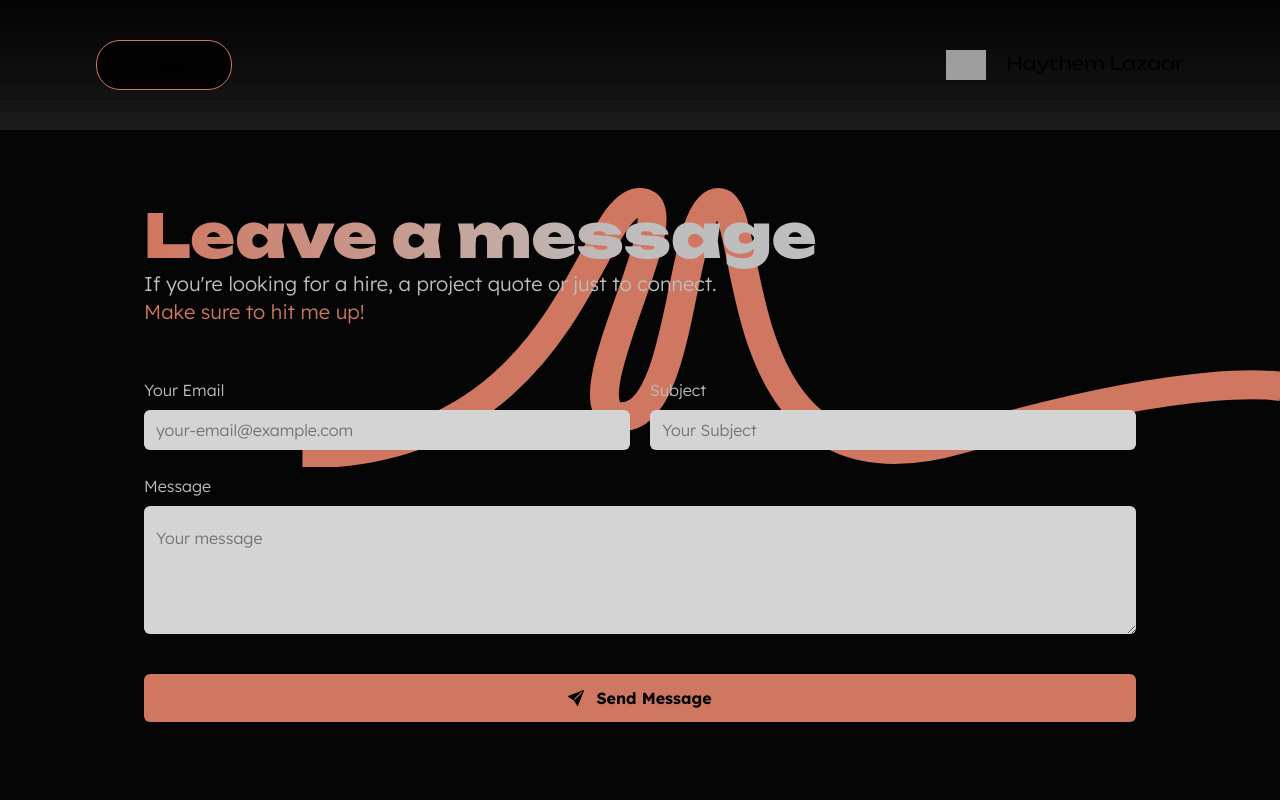
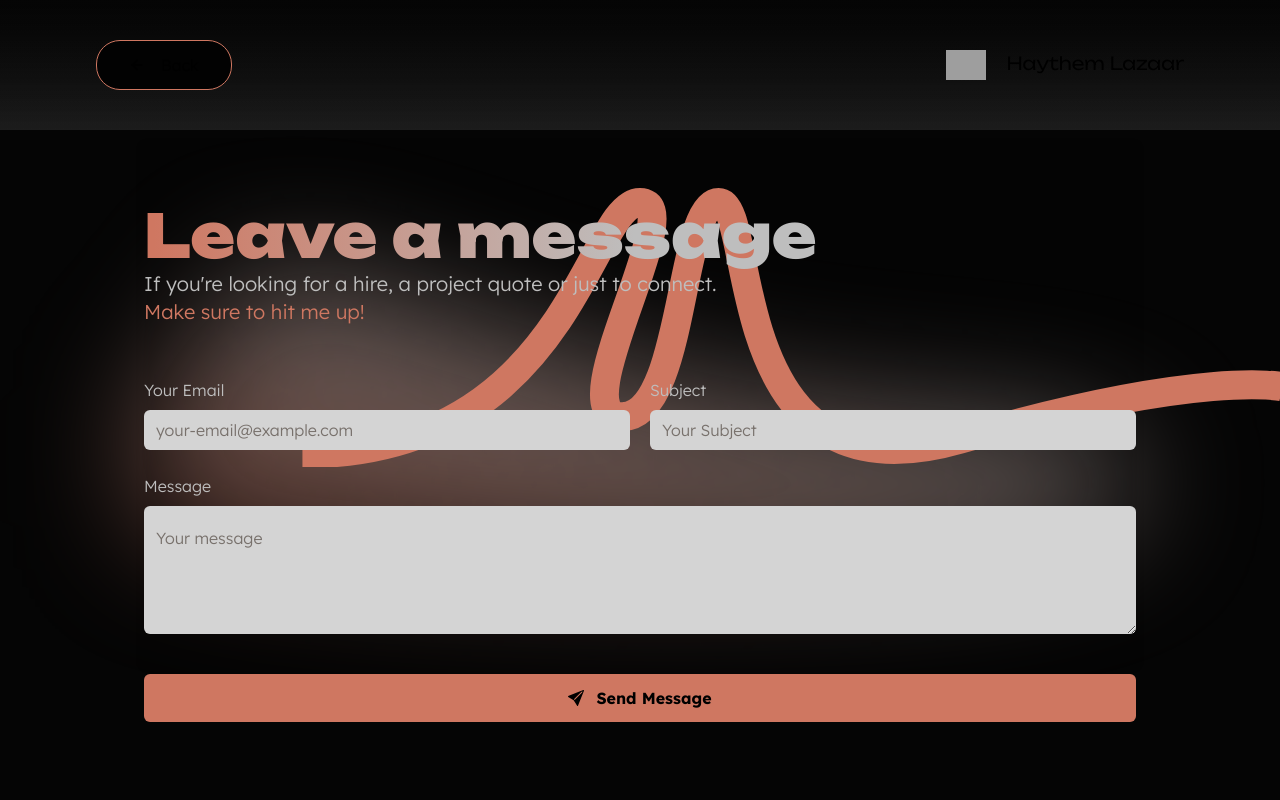
Before and after one commit to HaythemLazaar/portfolio-2023, a Next.js app: page /contact in a window 1280 px wide. Shown: the top 800 px of the page. Built offline with nearby package versions, Linux system fonts and the light colour scheme; grey boxes are pictures that could not be loaded.

Commit message:
laoding ui

```diff
--- a/src/app/(pages)/contact/page.tsx
+++ b/src/app/(pages)/contact/page.tsx
@@ -1,10 +1,12 @@
 "use client";
+import { GrainyBg } from "@/app/page";
 import Contact from "@/components/contact";
 import { motion } from "framer-motion";
 
 export default function ContactPage() {
   return (
     <div className="relative">
+      <GrainyBg />
       <Contact style="max-w-[1200px]" />
     </div>
   );
--- /dev/null
+++ b/src/app/loading.tsx
@@ -0,0 +1,5 @@
+import LoadingUI from "@/components/loading-ui";
+
+export default function Loading() {
+  return <LoadingUI />;
+}
--- a/src/app/page.tsx
+++ b/src/app/page.tsx
@@ -20,7 +20,7 @@ export default function Home() {
   );
 }
 
-const GrainyBg = () => {
+export const GrainyBg = () => {
   return (
     <div className="absolute top-48 md:top-0 z-0 md:h-auto md:w-auto flex items-center justify-center">
       <Image
@@ -28,7 +28,7 @@ const GrainyBg = () => {
         width={1600}
         height={500}
         alt="ellipse"
-        className="block absolute left-[-40px] blur-2xl lg:left-[-100px] top-0 md:top-64 lg:top-32 3xl:top-44 lg:blur-3xl"
+        className="block absolute left-[-40px] blur-2xl lg:left-0 top-0 md:top-64 lg:top-32 3xl:top-44 lg:blur-3xl"
       />
       <Image
         src="/Ellipse.svg"
@@ -42,7 +42,7 @@ const GrainyBg = () => {
         width={3600}
         height={500}
         alt="noise"
-        className="relative"
+        className="relative blur-sm"
       />
     </div>
   );
--- /dev/null
+++ b/src/components/loading-ui/index.tsx
@@ -0,0 +1,24 @@
+"use client";
+import { GrainyBg } from "@/app/page";
+import { motion } from "framer-motion";
+import Image from "next/image";
+export default function LoadingUI() {
+  return (
+    <>
+      <GrainyBg />
+      <motion.div
+        initial={{ opacity: 0.7 }}
+        animate={{ opacity: 1 }}
+        transition={{ type: "tween", duration: 1, repeat: Infinity }}
+        className="bg-background w-full h-full flex justify-center items-center"
+      >
+        <Image
+          src="/icon.png"
+          width={40}
+          height={30}
+          alt="Haythem Lazaar Logo"
+        />
+      </motion.div>
+    </>
+  );
+}
```
